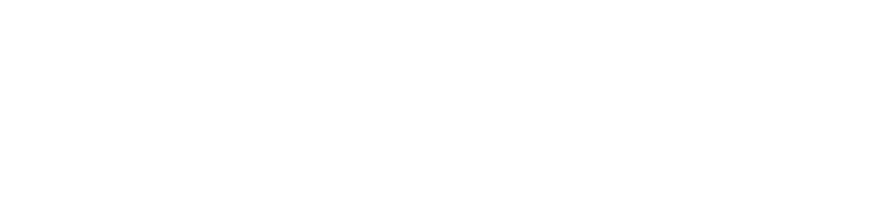
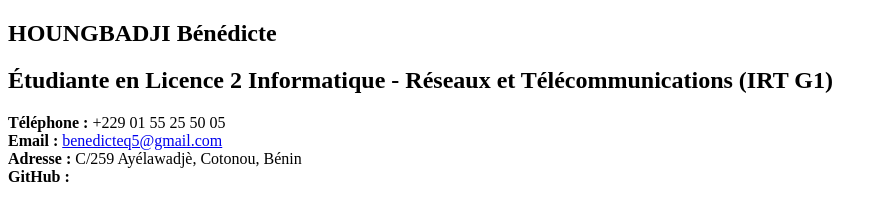
Before and after one commit to quenumeuphrasie5-wq/mon-cv, a plain HTML site: page index.html in a window 1280 px wide. Shown: the whole page, without its empty margins (0-887 px from the left). Drawn offline with Linux system fonts and the light colour scheme.

Commit message:
mise en place de la section titre

```diff
--- a/index.html
+++ b/index.html
@@ -7,6 +7,16 @@
     <title>Document</title>
 </head>
 <body>
-
+     <!-- Section Titre -->
+     <section id="titre">
+        <h1>HOUNGBADJI Bénédicte</h1>
+        <h2>Étudiante en Licence 2 Informatique - Réseaux et Télécommunications (IRT G1)</h2>
+        <p>
+            <strong>Téléphone :</strong> +229 01 55 25 50 05 <br>
+            <strong>Email :</strong> <a href="mailto:benedicteq5@gmail.com">benedicteq5@gmail.com</a><br>
+            <strong>Adresse :</strong> C/259 Ayélawadjè, Cotonou, Bénin<br>
+            <strong>GitHub :</strong> <a href="https://github.com/" target="_blank" rel="noopener"github.com/quenumeuphrasie5-wq</a>
+        </p>
+    </section>
 </body>
 </html>
```
